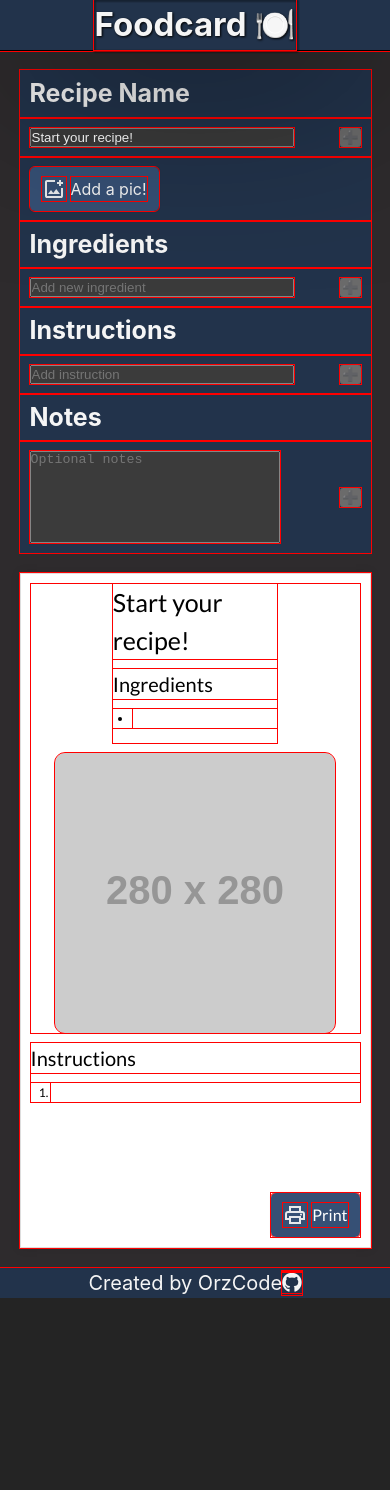
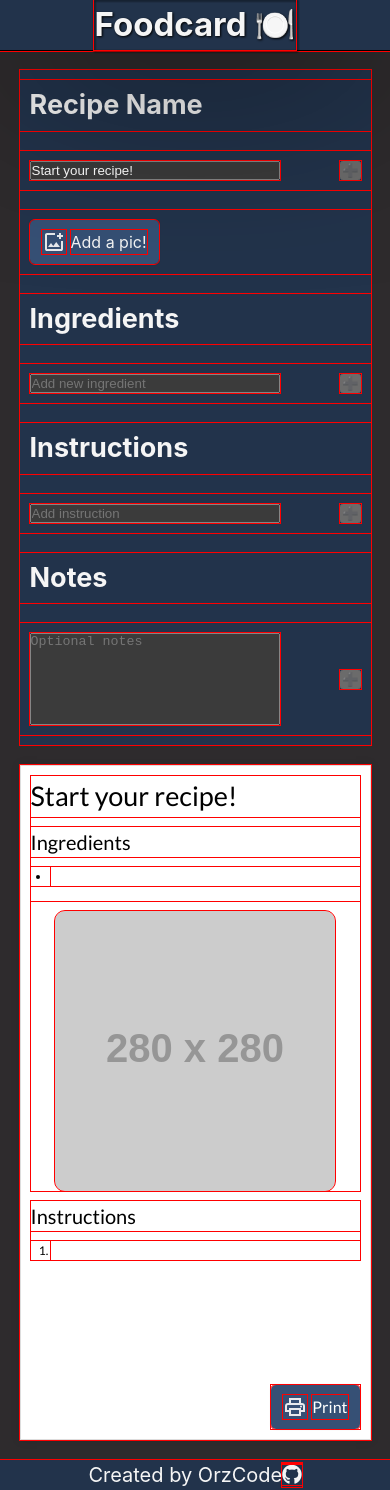
Before and after one commit to orzcode/foodcard, a React (Vite) app: page / in a window 390 px wide. Before the commit the page ends 1298 px from the top, so only its background shows below. Built offline with nearby package versions, Linux system fonts and the light colour scheme.

Commit message:
add min height to input InputPane flex-dir: col
flex testings on H2Ingr

```diff
--- a/src/index.css
+++ b/src/index.css
@@ -58,11 +58,11 @@ html {
 /* ----------------------------------------- */
 h1 {
   filter: drop-shadow(1px 1px 1px black);
-  font-size: clamp(3.3rem, 5vw, 4.5rem);
+  font-size: clamp(3.4rem, 5vw, 4.5rem);
 }
 
 h2 {
-  font-size: clamp(2.5rem, 4vw, 3rem);
+  font-size: clamp(2.7rem, 4vw, 3rem);
 }
 
 h3 {
--- a/src/styles/InputPane.css
+++ b/src/styles/InputPane.css
@@ -1,12 +1,22 @@
 .InputPane {
+
+  height: 80vh;
+  max-height: 90vh;
+
+  display: flex;
+  flex-direction: column;
+  justify-content: space-around;
+
+
+
   textarea {
     resize: none;
     overflow: hidden;
   }
 
+
   input {
-    min-width: 25rem;
-    width: 80%;
+width: 25rem;
    max-width: 80%;
   }
 
@@ -17,6 +27,10 @@
     gap: 2rem;
     padding: 1rem;
   }
+  /* div:has(input) {
+    margin-bottom: 2.5rem;
+  } */
+
 
   h2 {
     padding: 0.5rem 1rem;
--- a/src/styles/MainMiddle.css
+++ b/src/styles/MainMiddle.css
@@ -39,5 +39,5 @@
    }
    .PreviewPane, .InputPane {
 	width: 100%;
-   }
+ }
 }
--- a/src/styles/PreviewPane.css
+++ b/src/styles/PreviewPane.css
@@ -66,26 +66,24 @@ but max width needed to enforce text wrapping!?*/
 
 @media all and (max-width: 1200px) {
     .previewUpper {
-       flex-wrap: wrap;
+       /* flex-wrap: wrap; */
+       flex-direction: column;
       justify-content: center;
+      align-items: center;
+    }
+
+    .H2Ingr {
+        min-width: 100%;
     }
     .PreviewPane {
         padding: 1rem;
 
         overflow: visible;
         max-height: 100%;
-        /*remove scrollbar causes overflow
-        need to set explicit max-height
+        /*remove scrollbar causes overflow,
+        needed to set explicit max-height
         a bit mysterious IMO but whatever */
     }
-
-    /* RESOLVE THIS - TEMP FIX */
-    /* .printButton {
-        position: absolute;
-        bottom: 1rem;
-        right: 1rem;
-        } */
-    /* RESOLVE THIS - TEMP FIX */
 }
 
 @media print {
```
